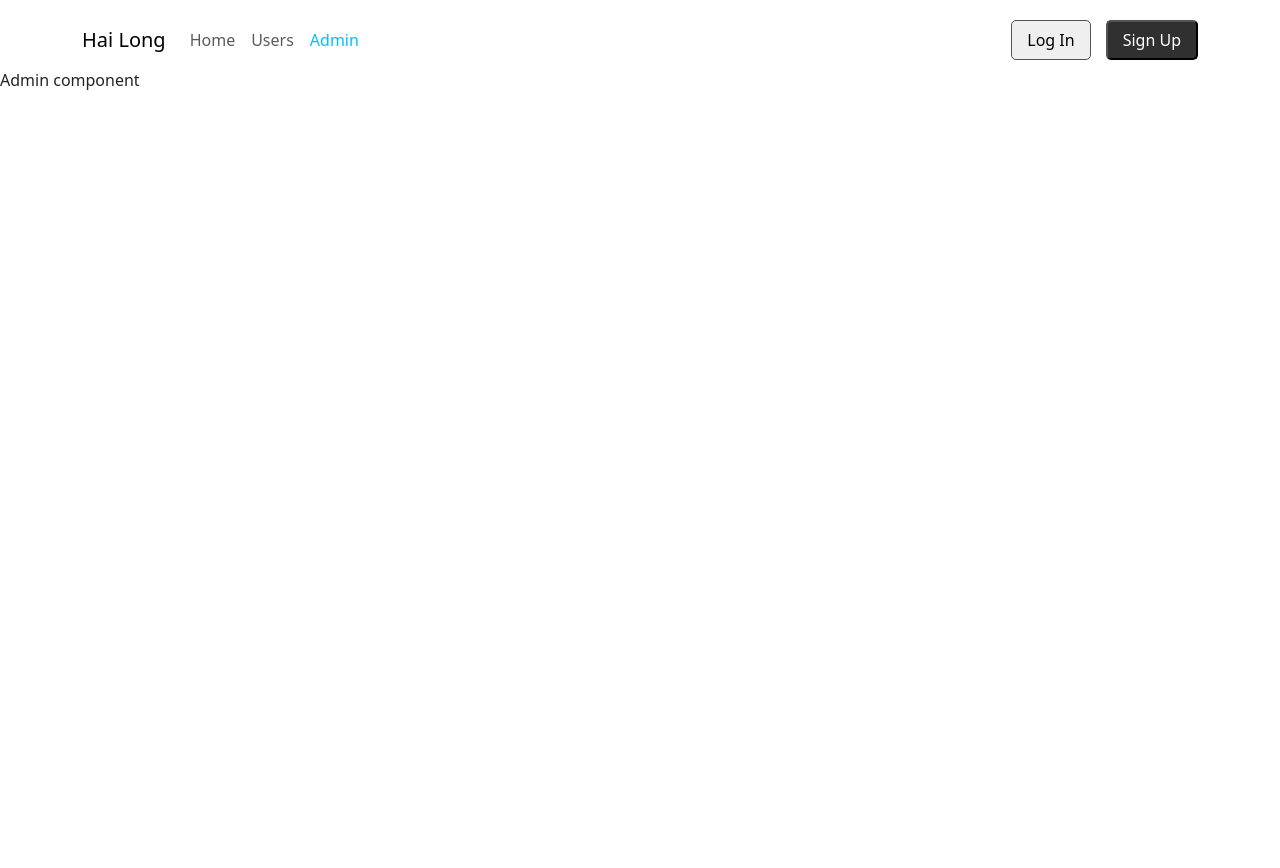
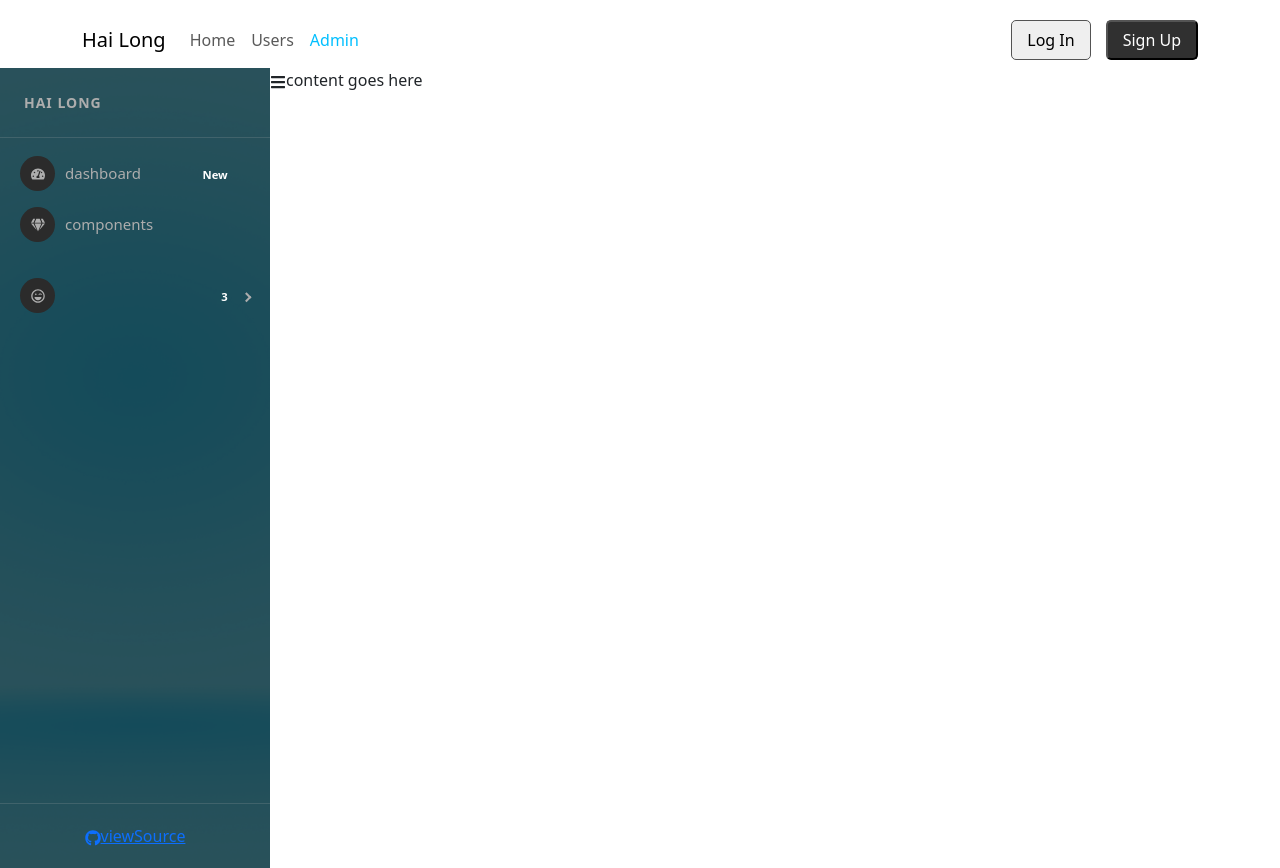
Before and after one commit to 12032002hailong/Study-React, a React (Create React App) app: page /admins in a window 1280 px wide. Before the commit the page ends 800 px from the top, so only its background shows below. Built offline with nearby package versions, Linux system fonts and the light colour scheme.

Commit message:
design admin sidebar

```diff
--- a/package.json
+++ b/package.json
@@ -10,6 +10,8 @@
     "react": "18.2.0",
     "react-bootstrap": "2.4.0",
     "react-dom": "18.2.0",
+    "react-icons": "4.4.0",
+    "react-pro-sidebar": "0.7.1",
     "react-redux": "8.0.1",
     "react-router-dom": "6.3.0",
     "react-scripts": "5.0.1",
--- a/src/components/Admin/Admin.js
+++ b/src/components/Admin/Admin.js
@@ -1,7 +1,20 @@
+import SideBar from "./SideBar";
+import './Admin.scss';
+import { FaBars } from 'react-icons/fa';
+import { useState } from "react";
+
 const Admin = (props) => {
+    const [collapsed, setCollapsed] = useState(false);
+
     return (
-        <div>
-            Admin component
+        <div className="admin-container">
+            <div className="admin-sidebar">
+                <SideBar collapsed={collapsed} />
+            </div>
+            <div className="admin-content">
+                <FaBars onClick={() => setCollapsed(!collapsed)} />
+                content goes here
+            </div>
         </div>
     )
 }
--- /dev/null
+++ b/src/components/Admin/Admin.scss
@@ -0,0 +1,9 @@
+.admin-container {
+    display: flex;
+
+    .admin-sidebar {
+        .pro-sidebar {
+            height: 100vh !important;
+        }
+    }
+}
--- /dev/null
+++ b/src/components/Admin/SideBar.js
@@ -0,0 +1,92 @@
+import 'react-pro-sidebar/dist/css/styles.css';
+import {
+    ProSidebar,
+    Menu,
+    MenuItem,
+    SubMenu,
+    SidebarHeader,
+    SidebarFooter,
+    SidebarContent,
+} from 'react-pro-sidebar';
+
+import { FaTachometerAlt, FaGem, FaList, FaGithub, FaRegLaughWink, FaHeart } from 'react-icons/fa';
+import sidebarBg from '../../assets/bg2.jpg';
+
+
+const SideBar = (props) => {
+    const { image, collapsed, toggled, handleToggleSidebar } = props;
+    return (
+        <>
+            <ProSidebar
+                image={sidebarBg}
+                collapsed={collapsed}
+                toggled={toggled}
+                breakPoint="md"
+                onToggle={handleToggleSidebar}
+            >
+                <SidebarHeader>
+                    <div
+                        style={{
+                            padding: '24px',
+                            textTransform: 'uppercase',
+                            fontWeight: 'bold',
+                            fontSize: 14,
+                            letterSpacing: '1px',
+                            overflow: 'hidden',
+                            textOverflow: 'ellipsis',
+                            whiteSpace: 'nowrap',
+                        }}
+                    >
+                        Hai Long
+                    </div>
+                </SidebarHeader>
+
+                <SidebarContent>
+                    <Menu iconShape="circle">
+                        <MenuItem
+                            icon={<FaTachometerAlt />}
+                            suffix={<span className="badge red">New</span>}
+                        >
+                            dashboard
+                        </MenuItem>
+                        <MenuItem icon={<FaGem />}> components </MenuItem>
+                    </Menu>
+                    <Menu iconShape="circle">
+                        <SubMenu
+                            suffix={<span className="badge yellow">3</span>}
+                            icon={<FaRegLaughWink />}
+                        >
+                            <MenuItem> 1</MenuItem>
+                            <MenuItem> 2</MenuItem>
+                            <MenuItem> 3</MenuItem>
+                        </SubMenu>
+
+                    </Menu>
+                </SidebarContent>
+
+                <SidebarFooter style={{ textAlign: 'center' }}>
+                    <div
+                        className="sidebar-btn-wrapper"
+                        style={{
+                            padding: '20px 24px',
+                        }}
+                    >
+                        <a
+                            href="https://github.com/azouaoui-med/react-pro-sidebar"
+                            target="_blank"
+                            className="sidebar-btn"
+                            rel="noopener noreferrer"
+                        >
+                            <FaGithub />
+                            <span style={{ whiteSpace: 'nowrap', textOverflow: 'ellipsis', overflow: 'hidden' }}>
+                                viewSource
+                            </span>
+                        </a>
+                    </div>
+                </SidebarFooter>
+            </ProSidebar>
+        </>
+    )
+}
+
+export default SideBar;
```
Also changed, not shown: src/assets/bg2.jpg (added), 1 other file (tests, documents, lock files or other folders).
